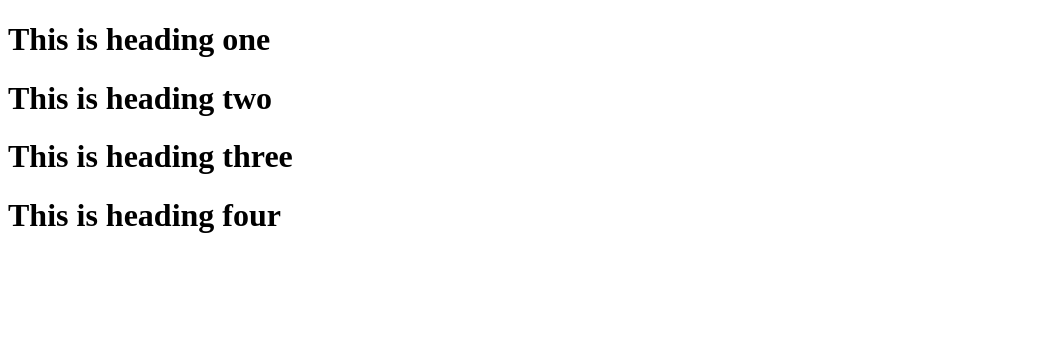
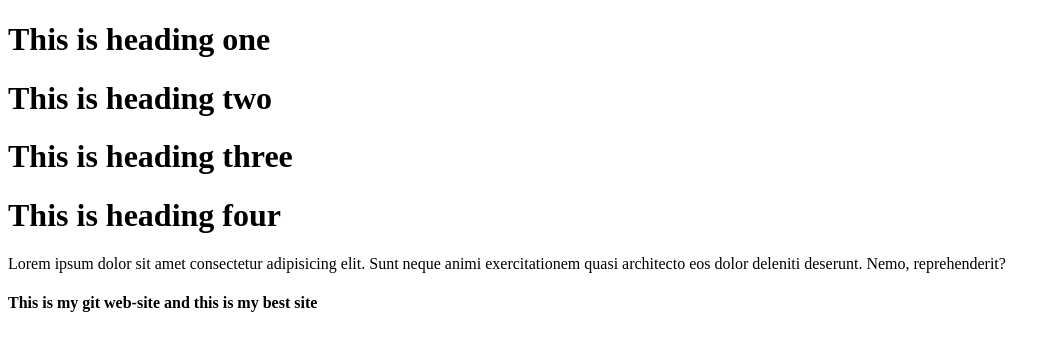
Before and after one commit to rh-abir/frist-website-repo, a plain HTML site: page index.html in a window 1280 px wide. Shown: the whole page, without its empty margins (0-1061 px from the left). Drawn offline with Linux system fonts and the light colour scheme.

Commit message:
add some text

```diff
--- a/index.html
+++ b/index.html
@@ -12,5 +12,7 @@
     <h1>This is heading two</h1>
     <h1>This is heading three</h1>
     <h1>This is heading four</h1>
+    <p>Lorem ipsum dolor sit amet consectetur adipisicing elit. Sunt neque animi exercitationem quasi architecto eos dolor deleniti deserunt. Nemo, reprehenderit?</p>
+    <h4>This is my git web-site and this is my best site</h4>
 </body>
 </html>
```
